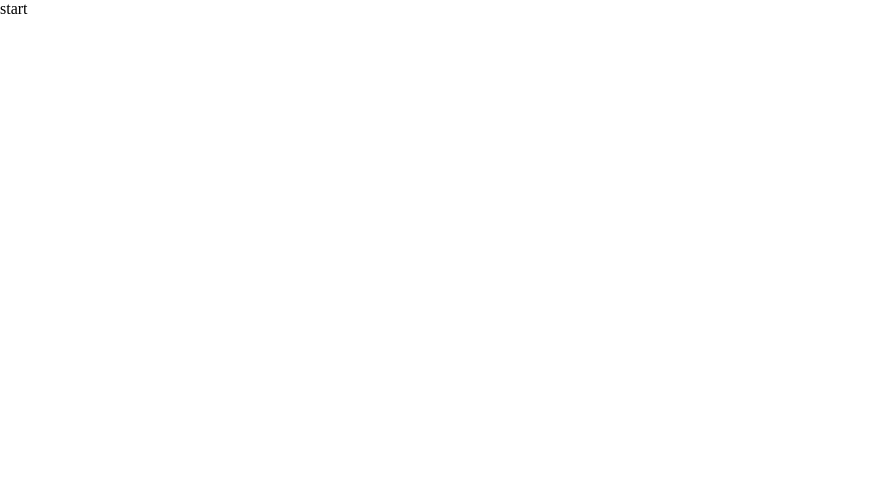
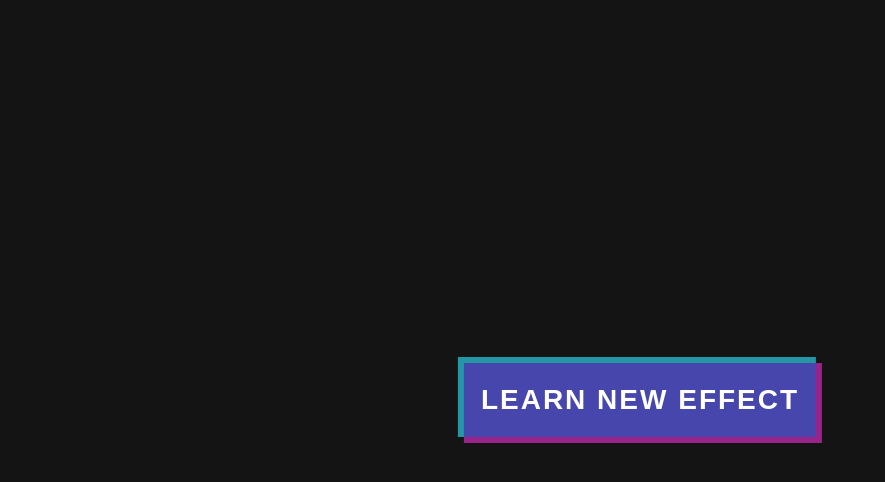
Before and after one commit to freetimezp/usefull-things-231-button, a plain HTML site: page index.html in a window 1280 px wide. Shown: the whole page, without its empty margins (0-885 px from the left). Drawn offline with Linux system fonts and the light colour scheme.

Commit message:
02. usefull-things-231-button. UI. Hover.

```diff
--- a/assets/css/style.css
+++ b/assets/css/style.css
@@ -9,3 +9,82 @@
 a {
     text-decoration: none;
 }
+
+body {
+    width: 100vw;
+    height: 100vh;
+    overflow: hidden;
+    background: #141414;
+}
+
+.container {
+    position: absolute;
+    top: 50%;
+    left: 50%;
+    transform: translate(-50%, -50%);
+}
+
+.btn {
+    font-family: Arial, Helvetica, sans-serif;
+    text-transform: uppercase;
+    color: #fff;
+    background: transparent;
+    width: 380px;
+    padding: 10px 20px;
+    text-align: center;
+    height: 80px;
+    line-height: 80px;
+    font-weight: bolder;
+    font-size: 28px;
+    letter-spacing: 2px;
+    z-index: 1;
+    transition: 0.3s ease-in-out;
+}
+
+.btn::before {
+    content: "";
+    position: absolute;
+    width: 100%;
+    height: 100%;
+    background: #2acee4;
+    opacity: 0.7;
+    z-index: -1;
+    mix-blend-mode: multiply;
+    transform-origin: top;
+    transition: 0.4s ease-in-out;
+    top: -3px;
+    left: -3px;
+}
+
+.btn::after {
+    content: "";
+    position: absolute;
+    width: 100%;
+    height: 100%;
+    background: #d229be;
+    opacity: 0.7;
+    z-index: -1;
+    mix-blend-mode: multiply;
+    transform-origin: bottom;
+    transition: 0.4s ease-in-out;
+    bottom: -3px;
+    right: -3px;
+}
+
+.btn:hover {
+    background: linear-gradient(to right, #2acee4, #d229be);
+}
+
+.btn:hover::before {
+    top: -6px;
+    left: 0;
+    transform: perspective(1000px) rotateX(80deg);
+    box-shadow: 15px 25px 100px #2acee4;
+}
+
+.btn:hover::after {
+    bottom: -6px;
+    right: 0;
+    transform: perspective(1000px) rotateX(-80deg);
+    box-shadow: 15px -25px 100px #d229be;
+}
--- a/index.html
+++ b/index.html
@@ -1,18 +1,18 @@
 <!DOCTYPE html>
 <html lang="en">
-
     <head>
-    <meta charset="UTF-8">
+        <meta charset="UTF-8" />
         <meta http-equiv="X-UA-Compatible" content="IE=edge" />
-    <meta name="viewport" content="width=device-width, initial-scale=1.0">
-    <link rel="stylesheet" href="./assets/css/style.css">
+        <meta name="viewport" content="width=device-width, initial-scale=1.0" />
+        <link rel="stylesheet" href="./assets/css/style.css" />
         <title>Project</title>
     </head>
 
     <body>
-    start
+        <div class="container">
+            <a href="#" class="btn">Learn New Effect</a>
+        </div>
 
         <script src="./assets/js/main.js"></script>
     </body>
-
 </html>
```
Lines whose indentation alone changed are shown as unchanged.
